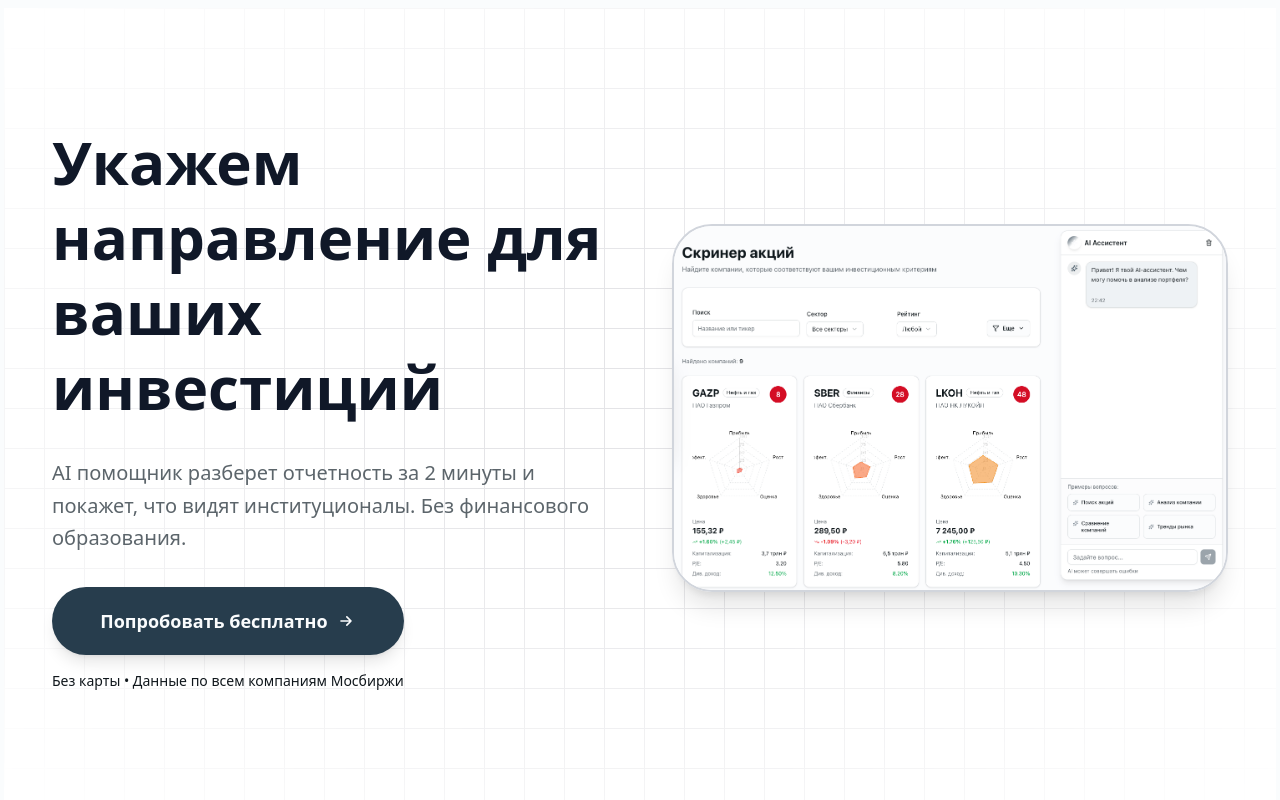
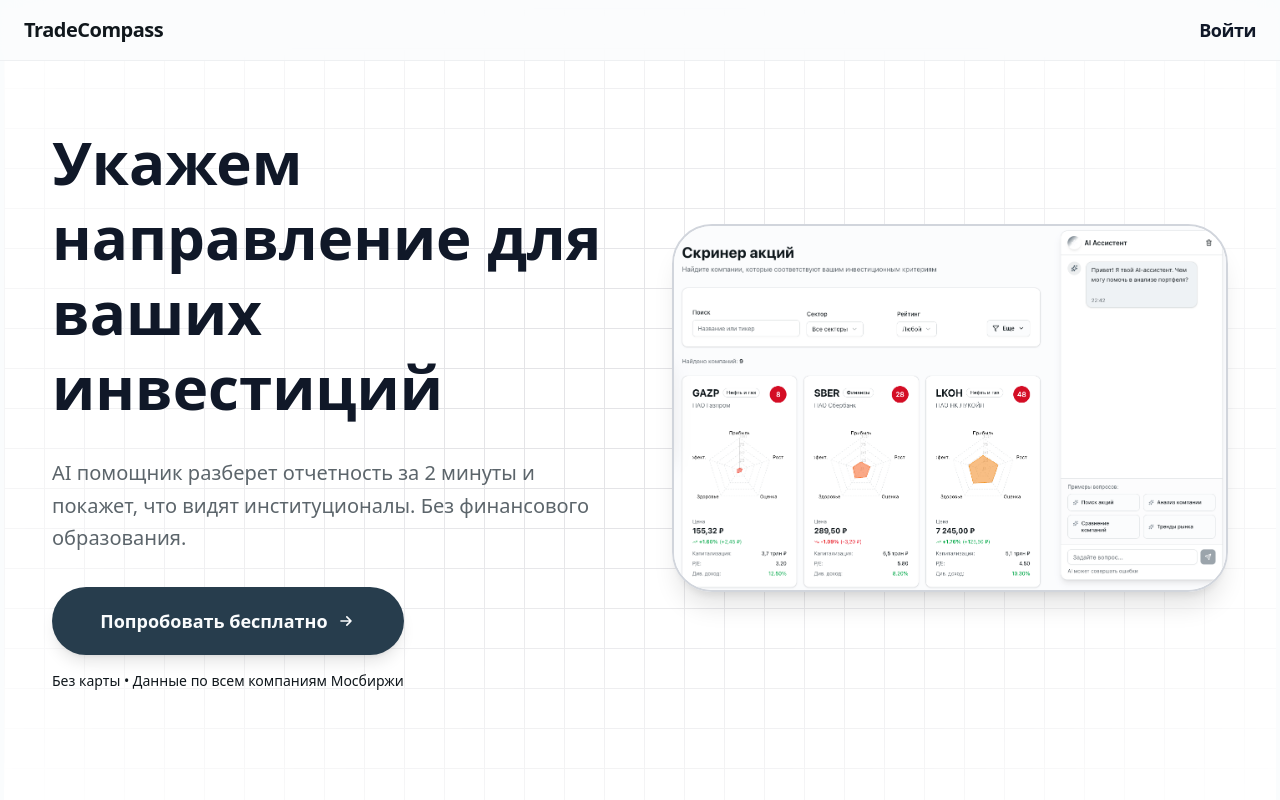
Before and after one commit to marcho4/Trade-Compass, a Next.js app in the folder frontend/: page / in a window 1280 px wide. Shown: the top 800 px of the page. Built offline with nearby package versions, Linux system fonts and the light colour scheme; no server answers.

Commit message:
Еще доработки

```diff
--- a/frontend/app/(main)/layout.tsx
+++ b/frontend/app/(main)/layout.tsx
@@ -4,6 +4,7 @@
 import { AIChatPanel } from "@/components/layout/AIChatPanel"
 import { usePathname } from "next/navigation"
 import { portfolioPrompts, screenerPrompts, companyAnalysisPrompts, defaultPrompts } from "@/lib/ai-prompts"
+import { Header } from "@/components/layout/Header"
 
 export default function Layout({ children }: { children: React.ReactNode }) {
   const pathname = usePathname()
@@ -36,7 +37,6 @@
       {/* Sidebar слева */}
       <FloatingSidebar />
 
-      {/* Основной контент */}
       <main className="flex-1 px-8 py-8 ml-20 overflow-y-auto">
         {children}
       </main>
--- a/frontend/app/(main)/page.tsx
+++ b/frontend/app/(main)/page.tsx
@@ -1,3 +1,4 @@
+import { Header } from "@/components/layout/Header"
 import { HeroSection } from "@/components/home/HeroSection"
 import { DetailedFeatures } from "@/components/home/DetailedFeatures"
 import { ObjectionsSection } from "@/components/home/ObjectionsSection"
@@ -9,29 +10,17 @@
 const Home = () => {
   return (
     <div className="flex flex-col">
-      {/* Hero Section */}
+      <Header />
       <div className="my-2 mx-1">
         <HeroSection />
       </div>
 
-      {/* Main Content */}
       <div className="container mx-auto px-4 md:px-6">
-        {/* Features */}
         <DetailedFeatures />
-
-        {/* Objections */}
         <ObjectionsSection />
-
-        {/* Social Proof */}
         <SocialProofSection />
-
-        {/* FAQ */}
         <FAQSection />
-
-        {/* Pricing */}
         <PricingSection />
-
-        {/* Final CTA */}
         <FinalCTASection />
       </div>
     </div>
--- a/frontend/components/home/FinalCTASection.tsx
+++ b/frontend/components/home/FinalCTASection.tsx
@@ -1,24 +1,21 @@
 export const FinalCTASection = () => {
   return (
     <section className="my-20">
-      <div className="overflow-hidden rounded-3xl border border-primary/20 bg-gradient-to-br from-primary/10 via-primary/5 to-background p-12 text-center shadow-2xl md:p-16">
-        {/* Heading */}
+      <div className="overflow-hidden rounded-3xl border border-primary/20 from-primary/10 via-primary/5 to-background p-12 text-center shadow-2xl md:p-16">
         <h2 className="mb-6 text-4xl font-bold tracking-tight md:text-5xl">
-          Перестань гуглить метрики по 10 сайтам
+          Хватит читать отчёты на 200 страниц
         </h2>
 
-        {/* Description */}
         <p className="mx-auto mb-8 max-w-2xl text-lg text-muted-foreground md:text-xl">
-          Bull Run собирает данные, AI объясняет их смысл, ты принимаешь
+          Trade Compass собирает данные, AI объясняет их смысл, ты принимаешь
           решения. Как должно быть.
         </p>
 
-        {/* CTA Button */}
         <a
           href="/auth/register"
           className="group inline-flex items-center justify-center rounded-full bg-primary px-10 py-5 text-lg font-bold text-primary-foreground shadow-lg transition-all hover:scale-105 hover:bg-primary/90 hover:shadow-xl focus-visible:outline-2 focus-visible:outline-offset-2 focus-visible:outline-primary"
           tabIndex={0}
-          aria-label="Проанализировать первую акцию бесплатно"
+          aria-label="Попробовать бесплатно"
         >
           Проанализировать первую акцию бесплатно
           <svg
@@ -37,9 +34,8 @@
           </svg>
         </a>
 
-        {/* Subtext */}
-        <p className="mt-6 text-sm text-muted-foreground">
-          2 минуты на анализ • Без карты • Отмена в 1 клик
+        <p className="mt-6 text-sm text-foreground">
+          2 минуты на анализ • Без карты
         </p>
       </div>
     </section>
--- a/frontend/components/layout/Header.tsx
+++ b/frontend/components/layout/Header.tsx
@@ -1,41 +1,24 @@
 import Link from "next/link";
-
-const navigationItems: ReadonlyArray<{ label: string; href: string }> = [
-  { label: "Скринер", href: "/screener" },
-  { label: "Портфель", href: "/portfolio" },
-];
 
 export const Header = () => {
   return (
-    <header className="sticky top-6 z-50 flex w-full justify-center px-4">
+    <header className="fixed top-0 left-0 right-0 z-50 w-full border-b border-border/40 bg-background/80 backdrop-blur-xl">
       <nav
         aria-label="Главная навигация"
-        className="flex w-full max-w-6xl items-center justify-between rounded-3xl border border-border bg-card/80 px-6 py-4 shadow-lg backdrop-blur-2xl backdrop-saturate-150"
+        className="mx-auto flex max-w-7xl items-center justify-between px-6 py-4"
       >
         <Link
           href="/"
-          className="flex items-center gap-2 rounded-full bg-primary px-4 py-2 text-sm font-semibold uppercase tracking-[0.24em] text-primary-foreground shadow-sm transition-colors hover:bg-primary/90 focus-visible:outline-2 focus-visible:outline-offset-2 focus-visible:outline-ring"
+          className="text-xl font-bold tracking-tight text-foreground transition-colors hover:text-primary"
         >
-          BullRun
+          TradeCompass
         </Link>
-
-        <div className="flex items-center gap-4">
-          {navigationItems.map((item) => (
-            <Link
-              key={item.label}
-              href={item.href}
-              className="rounded-full px-4 py-2 text-sm font-medium text-muted-foreground transition-colors hover:bg-secondary hover:text-foreground focus-visible:outline-2 focus-visible:outline-offset-2 focus-visible:outline-ring"
-            >
-              {item.label}
-            </Link>
-          ))}
-        </div>
 
         <Link
           href="/auth"
-          className="rounded-full border border-border bg-secondary px-4 py-2 text-sm font-medium text-secondary-foreground shadow-sm transition-colors hover:bg-secondary/80 focus-visible:outline-2 focus-visible:outline-offset-2 focus-visible:outline-ring"
+          className="text-lg font-bold tracking-tight text-gray-900 transition-all hover:text-primary focus-visible:outline-2 focus-visible:outline-offset-2 focus-visible:outline-ring"
         >
-          Войти в аккаунт
+          Войти
         </Link>
       </nav>
     </header>
```
